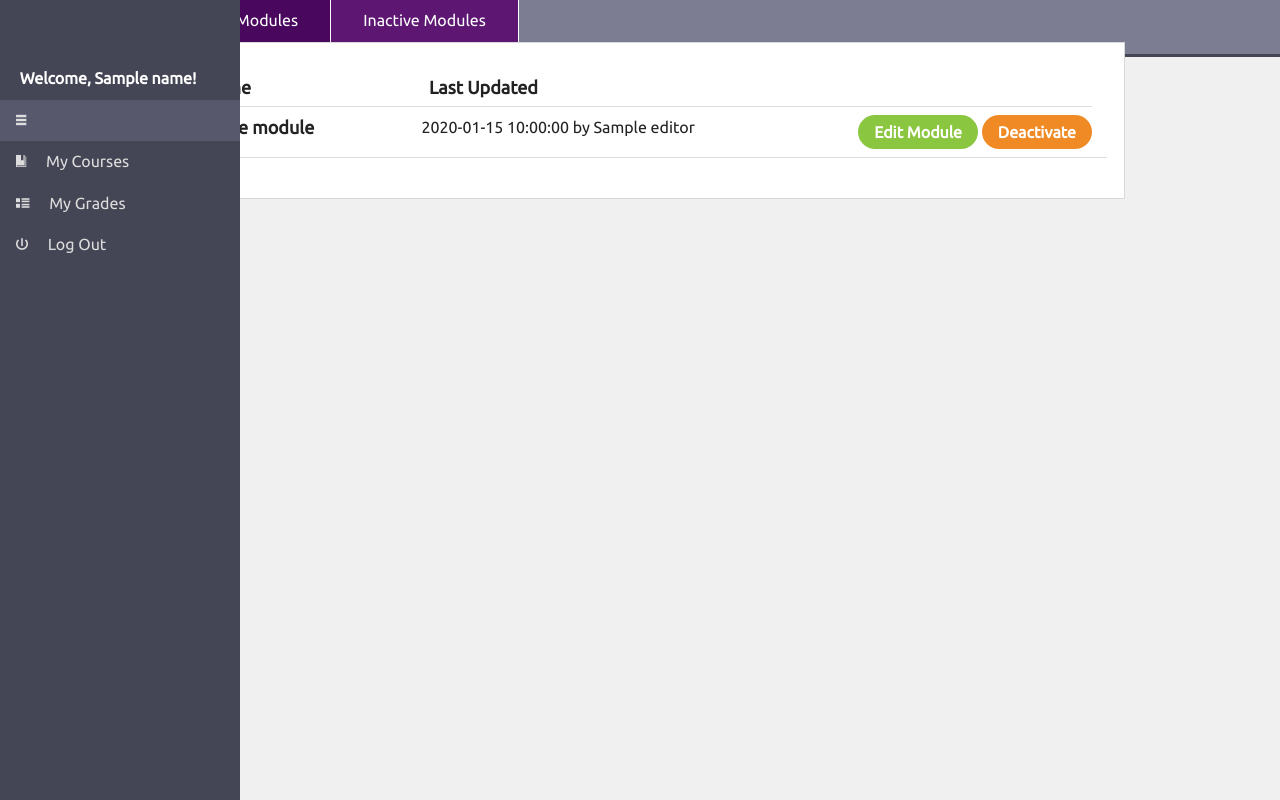
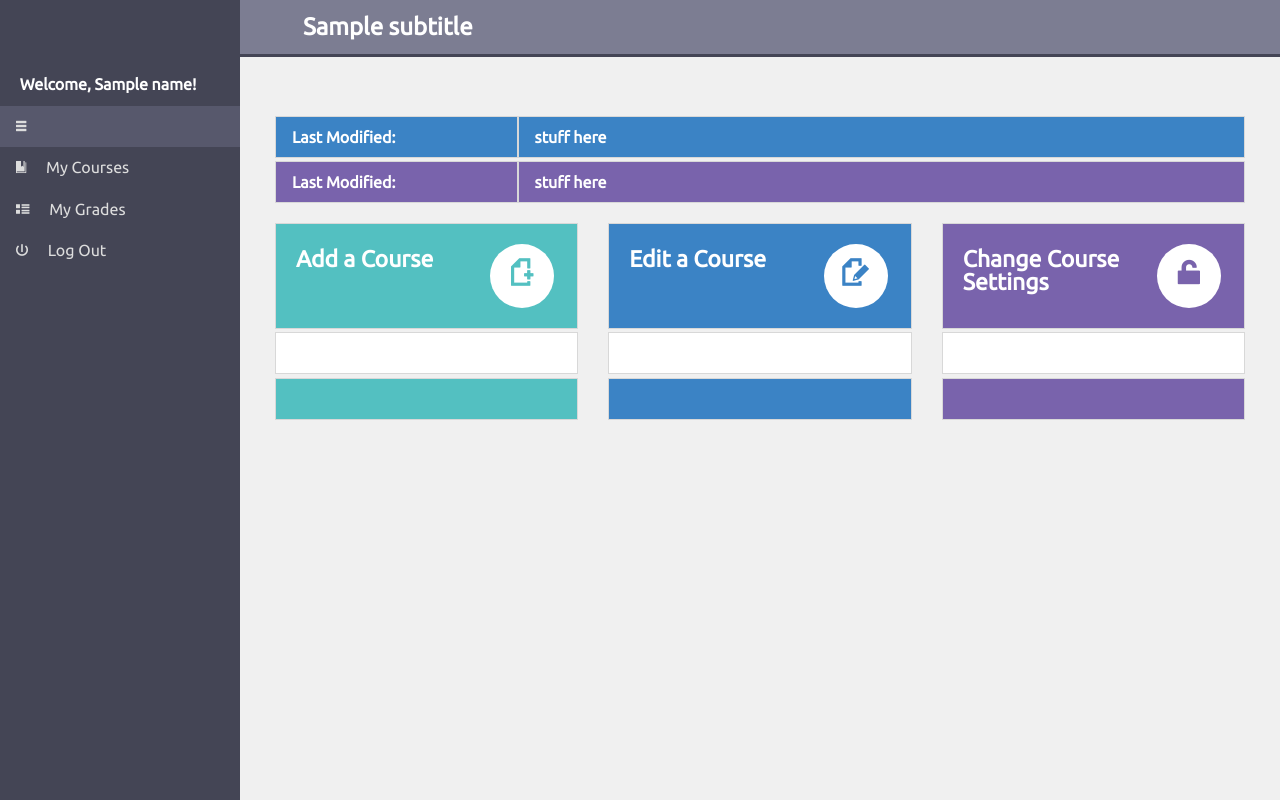
Before and after one commit to synnove/auscats, a Python web app: template templates/admin_edit.html in a window 1280 px wide. Run offline with Jinja, Linux system fonts and the light colour scheme; the template is opened without the code that fills it: most values are stand-ins (such as "Sample title", 1, 10 or a date in 2020).

Commit message:
split some more css files out, added skeleton of admin edit page

```diff
--- a/app.py
+++ b/app.py
@@ -177,7 +177,7 @@ def editCourseList():
 
     if g.username in g.admins:
 	return render_template('admin_edit.html', name = g.user,
-		active_modules = active_modules,
+		active_modules = active_modules, subtitle = "Manage Courses",
 		inactive_modules = inactive_modules, is_admin = True)
     return render_template('unauthorized.html', name=g.user,
 	    subtitle = "Not Authorized", is_admin = False)
--- /dev/null
+++ b/static/css/body.css
@@ -0,0 +1,34 @@
+/* OVERWRITING DEFAULT TAGS */
+body {
+    background-color: #f0f0f0;
+    height: 100%;
+    font-family: 'Ubuntu', 'Roboto', sans-serif;
+}
+
+p {
+    font-family: 'Ubuntu', 'Roboto', sans-serif;
+}
+
+h1, h2, h3, h4, h5, h6 {
+    color: #555555;
+    font-weight: bolder;
+}
+
+hr {
+    margin: 0.5rem 0;
+}
+
+label {
+    margin-bottom: 0.5rem;
+}
+
+input[type="checkbox"] + label, input[type="radio"] + label {
+    line-height: 13px;
+}
+
+input[type="text"], select {
+    height: 2rem;
+    margin-top: 0.5rem;
+    padding: 0 0.5rem;
+    font-size: 0.8em;
+}
--- /dev/null
+++ b/static/css/colourblock.css
@@ -0,0 +1,28 @@
+.panel.colourblock__top, .panel.colourblock__bottom {
+    color: #ffffff;
+    font-weight: bolder;
+}
+
+.panel.colourblock__top.thin, .panel.colourblock__bottom.thin {
+    padding: 0.5rem 1rem;
+}
+
+.panel.panel__middle, .panel.colourblock__bottom {
+    margin-top: 0.2rem;
+}
+
+.panel.colourblock__top h4 {
+    color: #ffffff;
+}
+
+.circle {
+    border-radius: 2000px;
+    background-color: #ffffff;
+    height: 2em;
+    width: 2em;
+    font-size: 2em;
+}
+
+.circle i {
+    vertical-align: middle;
+}
--- /dev/null
+++ b/static/css/colourlog.css
@@ -0,0 +1,36 @@
+/* MAIN COLOURS */
+.light-grey {
+    background-color: #57586C !important;
+}
+
+.middle-grey {
+    background-color: #444555 !important;
+}
+
+.dark-grey {
+    background-color: #2C2D37 !important;
+}
+
+/* MAIN COLOURS */
+.teal {
+    background-color: #53C0C1 !important;
+}
+
+.blue {
+    background-color: #3B83C5 !important;
+}
+
+.purple {
+    background-color: #7963AC !important;
+}
+.text__teal {
+    color: #53C0C1 !important;
+}
+
+.text__blue {
+    color: #3B83C5 !important;
+}
+
+.text__purple {
+    color: #7963AC !important;
+}
--- /dev/null
+++ b/static/css/layout.css
@@ -0,0 +1,174 @@
+/* SIDE NAVIGATION BAR */
+.side__navigation {
+    position: absolute;
+    background-color: #444555;
+    height: 100%;
+    width: 15rem;
+    z-index: 10;
+    -webkit-transition: width 500ms ease;
+    -moz-transition: width 500ms ease;
+    -o-transition: width 500ms ease;
+    transition: width 500ms ease;
+}
+
+.side-navigation__toggle {
+    width: 3em;
+    -webkit-transition: width 500ms ease;
+    -moz-transition: width 500ms ease;
+    -o-transition: width 500ms ease;
+    transition: width 500ms ease;
+}
+
+.side__navigation > a {
+    text-align: center;
+    font-size: 0;
+}
+
+.side-navigation__logo {
+    display: block;
+    height: 3.5rem;
+    margin-bottom: 0.5rem;
+}
+
+ul.side-navigation__content {
+    white-space: nowrap;
+    overflow: hidden;
+    text-overflow: "";
+    margin: 0;
+}
+
+ul.side-navigation__content > li {
+    list-style-type: none;
+    padding: 0.5rem 0;
+}
+
+ul.side-navigation__content > li:first-child:hover {
+    background-color: #444555;
+}
+
+ul.side-navigation__content > li:hover {
+    background-color: #2C2D37;
+}
+
+ul.side-navigation__content > li.toggle__side {
+    background-color: #57586C;
+}
+
+ul.side-navigation__content > li.user__name {
+    color: #ffffff;
+    display: block;
+    font-weight: bolder;
+    padding-right: 4rem;
+    margin: 0 1rem;
+}
+
+ul.side-navigation__content > li > a {
+    display: block;
+    color: #dddddd;
+    padding-right: 4rem;
+    margin: 0 1rem;
+}
+
+ul.side-navigation__content > li > a > i {
+    padding-right: 1rem;
+    font-size: 1em;
+}
+
+/* TOP NAVIGATION BAR */
+.top__navigation {
+    position: absolute;
+    background-color: #7C7D92;
+    width: 100%;
+    padding: 0.5rem 0;
+    border-bottom: 3px solid #444555;
+}
+
+.top__navigation p {
+    font-size: 1.5em;
+    font-weight: bolder;
+    color: #ffffff;
+    margin-bottom: 0;
+    padding: 0 18rem;
+    -webkit-transition: padding 500ms ease;
+    -moz-transition: padding 500ms ease;
+    -o-transition: padding 500ms ease;
+    transition: padding 500ms ease;
+}
+
+.top__navigation p.title__expand {
+    padding: 0 4em;
+    -webkit-transition: padding 500ms ease;
+    -moz-transition: padding 500ms ease;
+    -o-transition: padding 500ms ease;
+    transition: padding 500ms ease;
+}
+
+/* MAIN CONTENT */
+.main__page {
+    padding-left: 15rem;
+    padding-top: 6rem;
+    min-height: 90%;
+    -webkit-transition: padding-left 500ms ease;
+    -moz-transition: padding-left 500ms ease;
+    -o-transition: padding-left 500ms ease;
+    transition: padding-left 500ms ease;
+}
+
+.main-page__expand {
+    padding-left: 3em;
+    -webkit-transition: padding-left 500ms ease;
+    -moz-transition: padding-left 500ms ease;
+    -o-transition: padding-left 500ms ease;
+    transition: padding-left 500ms ease;
+}
+
+.toggle__visibility {
+    visibility: hidden !important;
+}
+
+@media only screen and (min-device-width: 320px) and (max-device-width: 480px) {
+    .side__navigation {
+	position: absolute;
+	background-color: #444555;
+	height: 100%;
+	width: 3em;
+	z-index: 10;
+	-webkit-transition: width 500ms ease;
+	-moz-transition: width 500ms ease;
+	-o-transition: width 500ms ease;
+	transition: width 500ms ease;
+    }
+
+    .side-navigation__toggle {
+	width: 15rem;
+	-webkit-transition: width 500ms ease;
+	-moz-transition: width 500ms ease;
+	-o-transition: width 500ms ease;
+	transition: width 500ms ease;
+    }
+
+    .side__navigation span {
+	visibility: hidden;
+    }
+
+    .user__name span {
+	display: none;
+    }
+
+    .toggle__visibility {
+	visibility: visible !important;
+    }
+
+    .main__page {
+	margin-left: 3em;
+	padding-top: 3rem;
+    }
+
+    .top__navigation p {
+	font-size: 1.5em;
+	font-weight: bolder;
+	color: #ffffff;
+	margin-bottom: 0;
+	padding: 0 4em;
+    }
+}
--- a/static/css/main.css
+++ b/static/css/main.css
@@ -1,222 +1,3 @@
-/* OVERWRITING DEFAULT TAGS */
-body {
-    background-color: #f0f0f0;
-    height: 100%;
-    font-family: 'Ubuntu', 'Roboto', sans-serif;
-}
-
-p {
-    font-family: 'Ubuntu', 'Roboto', sans-serif;
-}
-
-h1, h2, h3, h4, h5, h6 {
-    color: #555555;
-    font-weight: bolder;
-}
-
-hr {
-    margin: 0.5rem 0;
-}
-
-label {
-    margin-bottom: 0.5rem;
-}
-
-input[type="checkbox"] + label, input[type="radio"] + label {
-    line-height: 13px;
-}
-
-input[type="text"], select {
-    height: 2rem;
-    margin-top: 0.5rem;
-    padding: 0 0.5rem;
-    font-size: 0.8em;
-}
-
-/* SIDE NAVIGATION BAR */
-.side__navigation {
-    position: absolute;
-    background-color: #444555;
-    height: 100%;
-    width: 15rem;
-    z-index: 10;
-    -webkit-transition: width 500ms ease;
-    -moz-transition: width 500ms ease;
-    -o-transition: width 500ms ease;
-    transition: width 500ms ease;
-}
-
-.side-navigation__toggle {
-    width: 3em;
-    -webkit-transition: width 500ms ease;
-    -moz-transition: width 500ms ease;
-    -o-transition: width 500ms ease;
-    transition: width 500ms ease;
-}
-
-.side__navigation > a {
-    text-align: center;
-    font-size: 0;
-}
-
-.side-navigation__logo {
-    display: block;
-    height: 50px;
-    margin-bottom: 0.5rem;
-}
-
-ul.side-navigation__content {
-    white-space: nowrap;
-    overflow: hidden;
-    text-overflow: "";
-    margin: 0;
-}
-
-ul.side-navigation__content > li {
-    list-style-type: none;
-    padding: 0.5rem 0;
-}
-
-ul.side-navigation__content > li:first-child:hover {
-    background-color: #444555;
-}
-
-ul.side-navigation__content > li:hover {
-    background-color: #2C2D37;
-}
-
-ul.side-navigation__content > li.toggle__side {
-    background-color: #57586C;
-}
-
-ul.side-navigation__content > li.user__name {
-    color: #ffffff;
-    display: block;
-    font-weight: bolder;
-    padding-right: 4rem;
-    margin: 0 1rem;
-}
-
-ul.side-navigation__content > li > a {
-    display: block;
-    color: #dddddd;
-    padding-right: 4rem;
-    margin: 0 1rem;
-}
-
-ul.side-navigation__content > li > a > i {
-    padding-right: 1rem;
-    font-size: 1em;
-}
-
-/* TOP NAVIGATION BAR */
-.top__navigation {
-    position: absolute;
-    background-color: #7C7D92;
-    width: 100%;
-    padding: 0.5rem 0;
-    border-bottom: 3px solid #444555;
-}
-
-.top__navigation p {
-    font-size: 1.5em;
-    font-weight: bolder;
-    color: #ffffff;
-    margin-bottom: 0;
-    padding: 0 18rem;
-    -webkit-transition: padding 500ms ease;
-    -moz-transition: padding 500ms ease;
-    -o-transition: padding 500ms ease;
-    transition: padding 500ms ease;
-}
-
-.top__navigation p.title__expand {
-    padding: 0 4em;
-    -webkit-transition: padding 500ms ease;
-    -moz-transition: padding 500ms ease;
-    -o-transition: padding 500ms ease;
-    transition: padding 500ms ease;
-}
-
-/* MAIN CONTENT */
-.main__page {
-    padding-left: 15rem;
-    padding-top: 6rem;
-    min-height: 90%;
-    -webkit-transition: padding-left 500ms ease;
-    -moz-transition: padding-left 500ms ease;
-    -o-transition: padding-left 500ms ease;
-    transition: padding-left 500ms ease;
-}
-
-.main-page__expand {
-    padding-left: 3em;
-    -webkit-transition: padding-left 500ms ease;
-    -moz-transition: padding-left 500ms ease;
-    -o-transition: padding-left 500ms ease;
-    transition: padding-left 500ms ease;
-}
-
-.toggle__visibility {
-    visibility: hidden !important;
-}
-
-@media only screen and (min-device-width: 320px) and (max-device-width: 480px) {
-    .side__navigation {
-	position: absolute;
-	background-color: #444555;
-	height: 100%;
-	width: 3em;
-	z-index: 10;
-	-webkit-transition: width 500ms ease;
-	-moz-transition: width 500ms ease;
-	-o-transition: width 500ms ease;
-	transition: width 500ms ease;
-    }
-
-    .side-navigation__toggle {
-	width: 15rem;
-	-webkit-transition: width 500ms ease;
-	-moz-transition: width 500ms ease;
-	-o-transition: width 500ms ease;
-	transition: width 500ms ease;
-    }
-
-    .side__navigation span {
-	visibility: hidden;
-    }
-
-    .user__name span {
-	display: none;
-    }
-
-    .toggle__visibility {
-	visibility: visible !important;
-    }
-
-    .main__page {
-	margin-left: 3em;
-	padding-top: 3rem;
-    }
-
-    .top__navigation p {
-	font-size: 1.5em;
-	font-weight: bolder;
-	color: #ffffff;
-	margin-bottom: 0;
-	padding: 0 4em;
-    }
-}
-
-/* DEFINING COLOURS */
-.green {
-    background-color: #8bc641 !important;
-}
-
-.light-purple {
-    background-color: #5d1773 !important;
-}
-
 /* FOUNDATION MODS */
 .panel {
     background-color: #ffffff;
@@ -296,11 +77,3 @@ table thead tr th, table tr td {
 .quiz-feedback {
     margin-bottom: 1rem !important;
 }
-
-/* ICONS */
-.fi-pencil, .fi-torso, .fi-wrench, .fi-magnifying-glass {
-    opacity: 0.7;
-    color: #ffffff;
-    font-size: 2em;
-    vertical-align: middle;
-}
--- a/templates/admin_edit.html
+++ b/templates/admin_edit.html
@@ -1,87 +1,126 @@
 {% extends "layout.html" %}
 
+{% block scripts %}
+<link rel="stylesheet" href="../static/css/colourblock.css" />
+{% endblock %}
+
 {% block content %}
-<div class="container">
+<div class="main__page">
     <div class="row">
 	<div class="large-12 columns">
-	    <ul class="tabs" data-tab>
-		<li class="tab-title active"><a href="#active">Active Modules</a></li>
-		<li class="tab-title"><a href="#inactive">Inactive Modules</a></li>
-	    </ul>
-	    <div class="tabs-content" data-equalizer>
-		<div class="content active panel" id="active" data-equalizer-watch>
-		<div class="large-12 columns">
-			<div class="row">
-			    <div class="large-3 columns text-left">
-				<h5>Name</h5>
+	    <div class="large-3 columns panel blue colourblock__top thin">
+		Last Modified:
 	    </div>
-			    <div class="large-4 columns text-left">
-				<h5>Last Updated</h5>
-			    </div>
-			    <div class="large-5 columns text-right">
+	    <div class="large-9 columns panel blue colourblock__top thin">
+		stuff here
 	    </div>
 	</div>
     </div>
-		<hr>
-		{% for module in active_modules %}
     <div class="row">
 	<div class="large-12 columns">
-				<div class="row">
-				    <div class="large-3 columns text-left">
-					<h5>{{ module['NAME'] }}</h5>
+	    <div class="large-3 columns panel purple colourblock__bottom thin">
+		Last Modified:
 	    </div>
-				    <div class="large-4 columns text-left">
-					{{ module['LAST_UPDATED'] }} by {{ module['EDITOR'] }}
-				    </div>
-				    <div class="large-5 columns text-right">
-					<a href="/module/{{module['NAME']}}" class="button tiny round green">Edit Module</a>
-					<a href="/module/{{module['NAME']}}" class="button tiny round warning">Deactivate</a>
+	    <div class="large-9 columns panel purple colourblock__bottom thin">
+		stuff here
 	    </div>
 	</div>
     </div>
-			{% if module != active_modules[-1] %}
-			    <hr>
-			{% endif %}
-		    </div>
-		{% endfor %}
-		</div>
-		<div class="content panel" id="inactive" data-equalizer-watch>
-		<div class="large-12 columns">
+
     <div class="row">
-			    <div class="large-3 columns text-left">
-				<h5>Name</h5>
-			    </div>
-			    <div class="large-4 columns text-left">
-				<h5>Last Updated</h5>
-			    </div>
-			    <div class="large-5 columns text-right">
-			    </div>
-			</div>
-		</div>
-		<hr>
-		{% for module in inactive_modules %}
+	<div class="large-4 small-12 columns">
 	    <div class="row">
 		<div class="large-12 columns">
+		    <div class="panel teal colourblock__top">
 			<div class="row">
-				    <div class="large-3 columns text-left">
-					<h5>{{ module['NAME'] }}</h5>
+			    <div class="large-8 columns">
+				<h4>Add a Course</h4>
 			    </div>
-				    <div class="large-4 columns text-left">
-					{{ module['LAST_UPDATED'] }} by {{ module['EDITOR'] }}
-				    </div>
-				    <div class="large-5 columns text-right">
-					<a href="/module/{{module['NAME']}}" class="button tiny round green">Edit Module</a>
-					<a href="/module/{{module['NAME']}}" class="button tiny round ">Activate</a>
-				    </div>
-				</div>
-			</div>
-			{% if module != inactive_modules[-1] %}
-			    <hr>
-			{% endif %}
-		    </div>
-		{% endfor %}
+			    <div class="large-4 columns">
+				<div class="circle text-center text__teal">
+				    <i class="fi-page-add"></i>
 				</div>
 			    </div>
 			</div>
 		    </div>
+		</div>
+	    </div>
+	    <div class="row">
+		<div class="large-12 columns">
+		    <div class="panel panel__middle">
+		    </div>
+		</div>
+	    </div>
+	    <div class="row">
+		<div class="large-12 columns">
+		    <div class="panel teal colourblock__bottom">
+		    </div>
+		</div>
+	    </div>
+	</div>
+
+	<div class="large-4 small-12 columns">
+	    <div class="row">
+		<div class="large-12 columns">
+		    <div class="panel blue colourblock__top">
+			<div class="row">
+			    <div class="large-8 columns">
+				<h4>Edit a Course</h4>
+			    </div>
+			    <div class="large-4 columns">
+				<div class="circle text-center text__blue">
+				    <i class="fi-page-edit"></i>
+				</div>
+			    </div>
+			</div>
+		    </div>
+		</div>
+	    </div>
+	    <div class="row">
+		<div class="large-12 columns">
+		    <div class="panel panel__middle">
+		    </div>
+		</div>
+	    </div>
+	    <div class="row">
+		<div class="large-12 columns">
+		    <div class="panel blue colourblock__bottom">
+		    </div>
+		</div>
+	    </div>
+	</div>
+
+	<div class="large-4 small-12 columns">
+	    <div class="row">
+		<div class="large-12 columns">
+		    <div class="panel purple colourblock__top">
+			<div class="row">
+			    <div class="large-8 columns">
+				<h4>Change Course Settings</h4>
+			    </div>
+			    <div class="large-4 columns">
+				<div class="circle text-center text__purple">
+				    <i class="fi-unlock"></i>
+				</div>
+			    </div>
+			</div>
+		    </div>
+		</div>
+	    </div>
+	    <div class="row">
+		<div class="large-12 columns">
+		    <div class="panel panel__middle">
+		    </div>
+		</div>
+	    </div>
+	    <div class="row">
+		<div class="large-12 columns">
+		    <div class="panel purple colourblock__bottom">
+		    </div>
+		</div>
+	    </div>
+	</div>
+    </div>
+
+</div>
 {% endblock %}
--- a/templates/layout.html
+++ b/templates/layout.html
@@ -17,6 +17,9 @@
     <script src="../static/js/classie.js"></script>
     <script src="../static/js/notificationFx.js"></script>
     <link rel="stylesheet" href="../static/css/demo.css" />
+    <link rel="stylesheet" href="../static/css/colourlog.css" />
+    <link rel="stylesheet" href="../static/css/body.css" />
+    <link rel="stylesheet" href="../static/css/layout.css" />
     <link rel="stylesheet" href="../static/css/main.css" />
   </head>
 
```
Also changed, not shown: sql/sample_data.sql (+9 -9 lines), sql/schema.sql (+5 -3 lines), 1 other file. Lines whose indentation alone changed are shown as unchanged.
